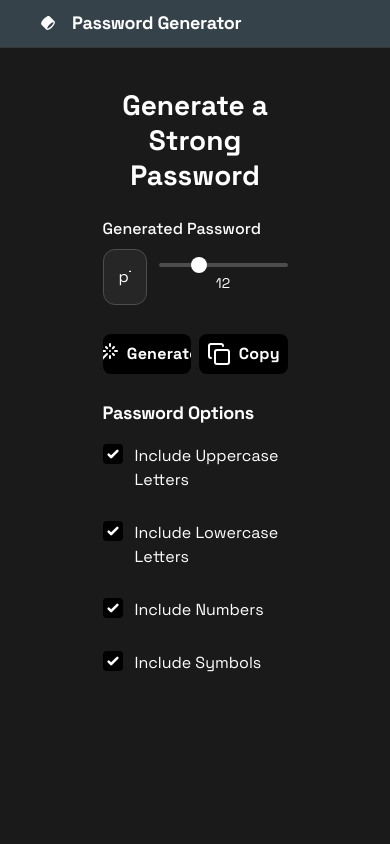
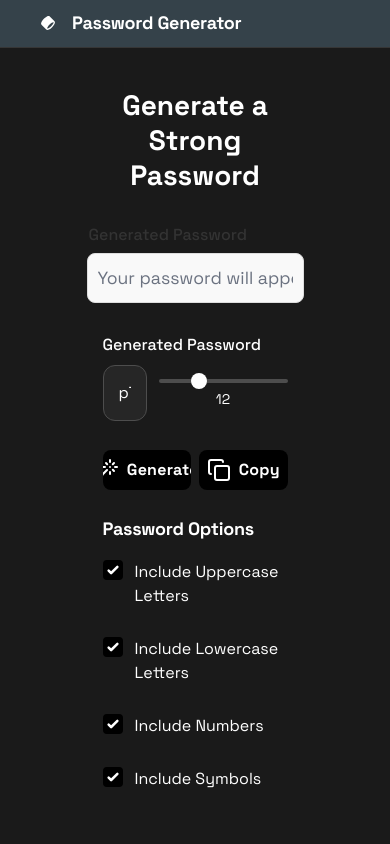
Before and after one commit to jason21333/secure-password-generator, a Flask app: page / in a window 390 px wide. Run offline with Flask 3, Linux system fonts and the light colour scheme; some libraries are stand-ins or nearby versions.

Commit message:
Merge mobile layout improvements into main index.html template

```diff
--- a/templates/index.html
+++ b/templates/index.html
@@ -5,6 +5,11 @@
     <div class="layout-content-container flex flex-col max-w-[960px] flex-1">
         <h2 class="text-white tracking-light text-[28px] font-bold leading-tight px-4 text-center pb-3 pt-5">Generate a Strong Password</h2>
         <form id="password-form" class="flex flex-col">
+            <!-- Mobile: Generated Password label and textbox above length selector -->
+            <div class="mobile-password-section">
+                <label for="password-mobile" class="mobile-password-label">Generated Password</label>
+                <input type="text" id="password-mobile" readonly placeholder="Your password will appear here">
+            </div>
             <div class="flex max-w-[480px] flex-wrap items-end gap-4 px-4 py-3">
                 <label class="flex flex-col min-w-40 flex-1">
                     <p class="text-white text-base font-medium leading-normal pb-2">Generated Password</p>
```
